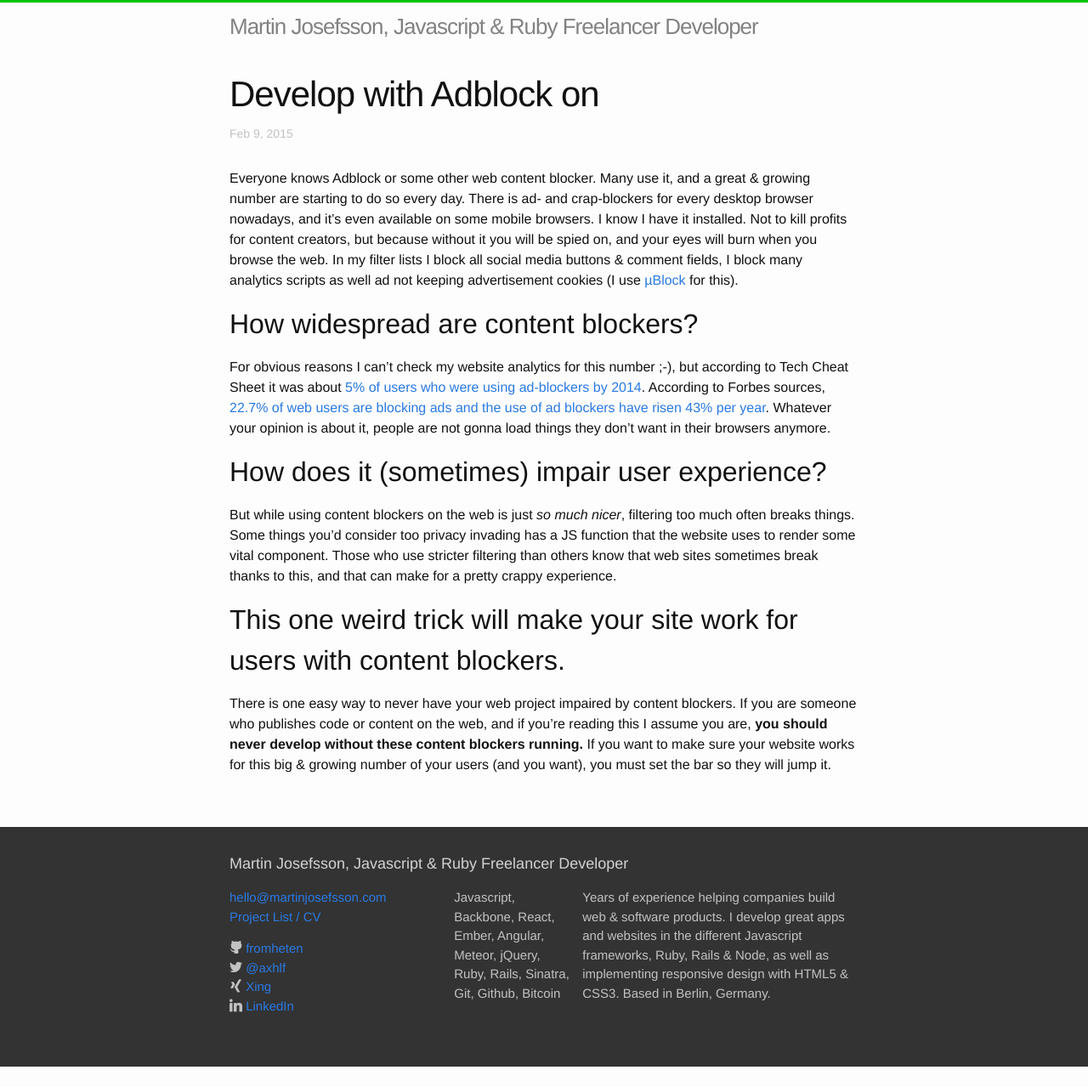
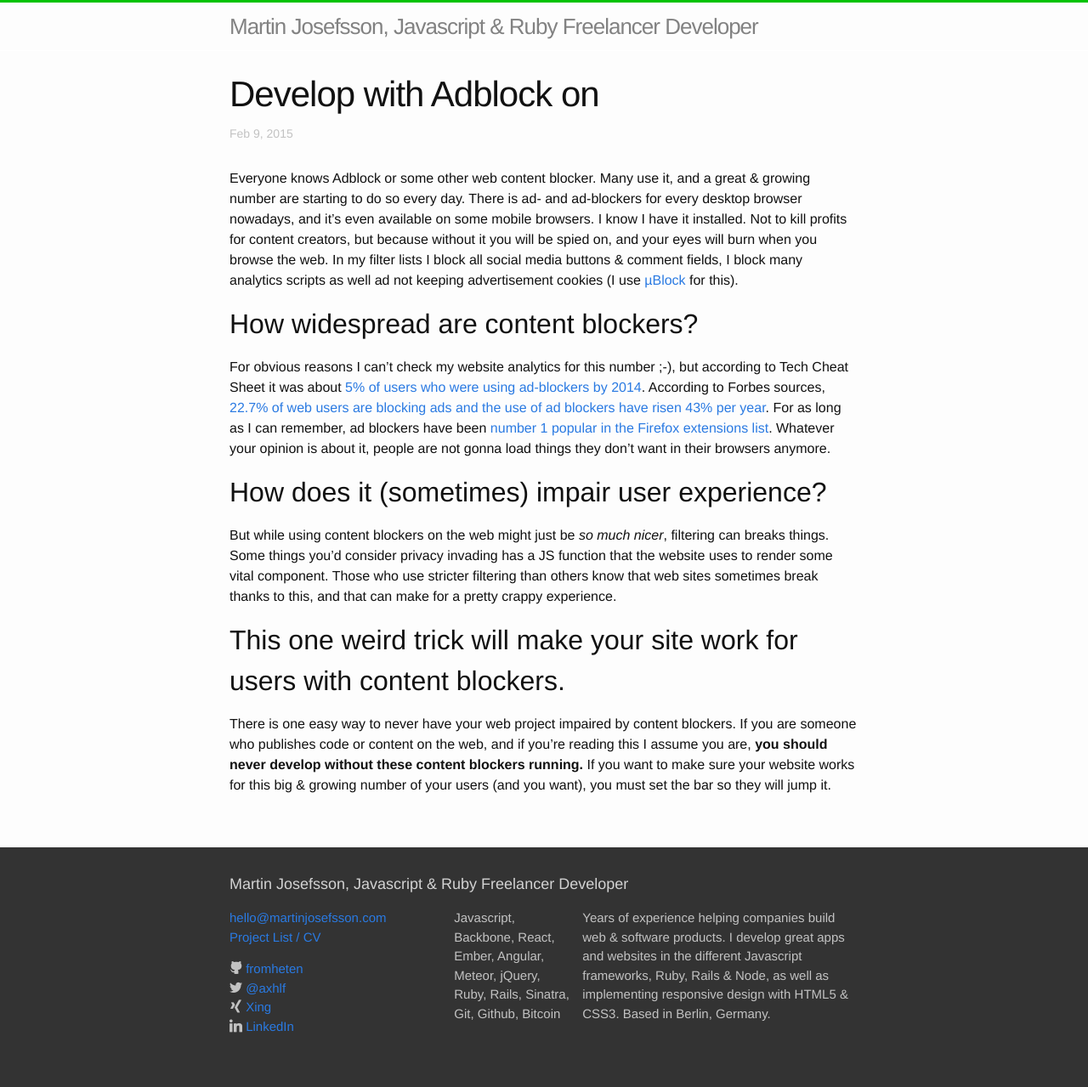
Before and after one commit to fromheten/fromheten.github.io, a Jekyll site: the page built from _posts/2015-02-09-develop-with-adblock-on.md, in a window 1280 px wide. Shown: the whole page at 85% size. Built offline with Jekyll 4.4.1, drawn with Linux system fonts in a browser that asks for light colours; before the commit the page ends 1255 px from its top, so only the background shows below that.

Commit message:
Update profile to include Clojure, and add post about developing with ad-blockers on

```diff
--- a/_posts/2015-02-09-develop-with-adblock-on.md
+++ b/_posts/2015-02-09-develop-with-adblock-on.md
@@ -4,13 +4,13 @@
 date: 2015-02-09- 15:50
 comments: true
 ---
-Everyone knows Adblock or some other web content blocker. Many use it, and a great & growing number are starting to do so every day. There is ad- and crap-blockers for every desktop browser nowadays, and it's even available on some mobile browsers. I know I have it installed. Not to kill profits for content creators, but because without it you will be spied on, and your eyes will burn when you browse the web. In my filter lists I block all social media buttons & comment fields, I block many analytics scripts as well ad not keeping advertisement cookies (I use [µBlock](https://github.com/gorhill/uBlock) for this).
+Everyone knows Adblock or some other web content blocker. Many use it, and a great & growing number are starting to do so every day. There is ad- and ad-blockers for every desktop browser nowadays, and it's even available on some mobile browsers. I know I have it installed. Not to kill profits for content creators, but because without it you will be spied on, and your eyes will burn when you browse the web. In my filter lists I block all social media buttons & comment fields, I block many analytics scripts as well ad not keeping advertisement cookies (I use [µBlock](https://github.com/gorhill/uBlock) for this).
 
 ## How widespread are content blockers?
-For obvious reasons I can't check my website analytics for this number ;-), but according to Tech Cheat Sheet it was about [5% of users who were using ad-blockers by 2014](http://wallstcheatsheet.com/technology/why-5-of-the-internet-uses-an-adblocker.html/?a=viewall). According to Forbes sources, [22.7% of web users are blocking ads and the use of ad blockers have risen 43% per year](http://www.forbes.com/sites/kashmirhill/2013/08/21/use-of-ad-blocking-is-on-the-rise/). Whatever your opinion is about it, people are not gonna load things they don't want in their browsers anymore.
+For obvious reasons I can't check my website analytics for this number ;-), but according to Tech Cheat Sheet it was about [5% of users who were using ad-blockers by 2014](http://wallstcheatsheet.com/technology/why-5-of-the-internet-uses-an-adblocker.html/?a=viewall). According to Forbes sources, [22.7% of web users are blocking ads and the use of ad blockers have risen 43% per year](http://www.forbes.com/sites/kashmirhill/2013/08/21/use-of-ad-blocking-is-on-the-rise/). For as long as I can remember, ad blockers have been [number 1 popular in the Firefox extensions list](https://addons.mozilla.org/en-US/firefox/extensions/?sort=users). Whatever your opinion is about it, people are not gonna load things they don't want in their browsers anymore.
 
 ## How does it (sometimes) impair user experience?
-But while using content blockers on the web is just *so much nicer*, filtering too much often breaks things. Some things you'd consider too privacy invading has a JS function that the website uses to render some vital component. Those who use stricter filtering than others know that web sites sometimes break thanks to this, and that can make for a pretty crappy experience.
+But while using content blockers on the web might just be *so much nicer*, filtering can breaks things. Some things you'd consider privacy invading has a JS function that the website uses to render some vital component. Those who use stricter filtering than others know that web sites sometimes break thanks to this, and that can make for a pretty crappy experience.
 
 ## This one weird trick will make your site work for users with content blockers.
 There is one easy way to never have your web project impaired by content blockers. If you are someone who publishes code or content on the web, and if you're reading this I assume you are, **you should never develop without these content blockers running.** If you want to make sure your website works for this big & growing number of your users (and you want), you must set the bar so they will jump it.
--- a/_sass/_base.scss
+++ b/_sass/_base.scss
@@ -1,5 +1,5 @@
 section.presentation {
-  width: 65%;
+  width: 60%;
 }
 .call-to-action {
   border: 1px solid $brand-color;
--- a/index.html
+++ b/index.html
@@ -5,7 +5,7 @@
 <img src="images/profile.jpg" alt="Picture of me & my best friend" class="profile-picture">
 <section class="presentation">
   <h1>Martin Josefsson</h1>
-  <h2>Freelance Javascript, Web & Ruby Developer</h2>
+  <h2>Freelance full-stack Clojure, Javascript, Web & Ruby Developer</h2>
   <h3>Based in Berlin, Germany</h3>
 
   <p><a href="mailto:{{ site.email }}?subject=Project" class="call-to-action">
```
